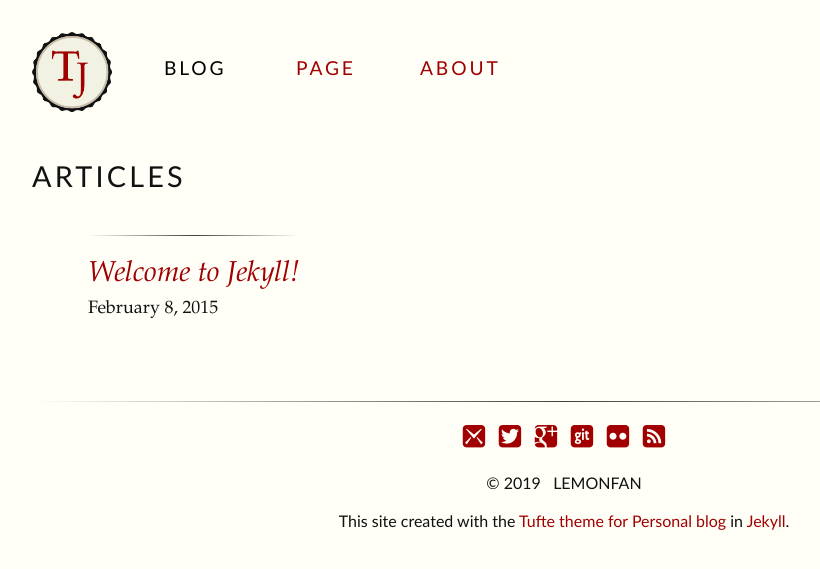
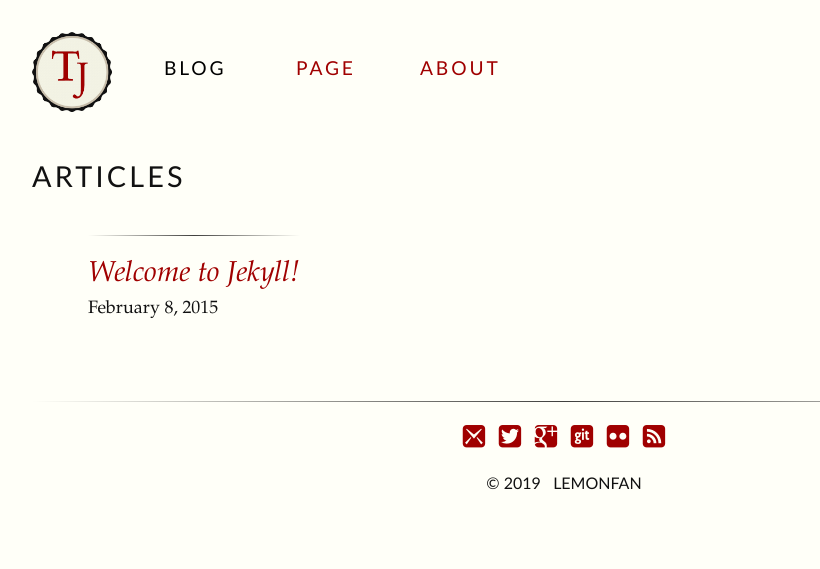
Before and after one commit to lem0nfan/lem0nfan.github.io, a Jekyll site: the page built from index.html, in a window 1280 px wide. Shown: the top 569 px of the page, without its empty margins (48-868 px from the left). Built offline with Jekyll 4.4.1, drawn with Linux system fonts in a browser that asks for light colours.

Commit message:
Update footer.html

```diff
--- a/_includes/footer.html
+++ b/_includes/footer.html
@@ -10,6 +10,5 @@
   </ul>
 <div class="credits">
 <span>&copy; {{ site.time | date: '%Y' }} &nbsp;&nbsp;{{site.author | upcase }}</span></br> <br>
-<span>This site created with the <a href="//github.com/clayh53/tufte-jekyll">Tufte theme for {{site.subtitle}} </a> in <a href="//jekyllrb.com">Jekyll</a>.</span>
 </div>
 </footer>
```
